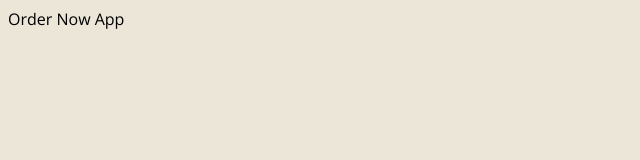
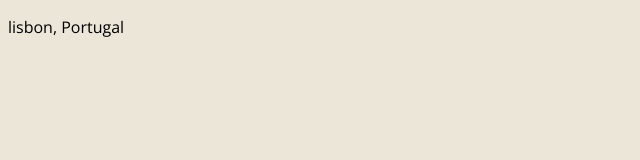
Before and after one commit to IlyaKrapivnoy/vue_order-app, a Vue app: page / in a window 1280 px wide. Shown: the top 160 px of the page, without its empty margins (0-640 px from the left). Built offline with nearby package versions, Linux system fonts and the light colour scheme.

Commit message:
add jobs

```diff
--- a/src/App.vue
+++ b/src/App.vue
@@ -1,14 +1,43 @@
 <template>
-  <div class="app">Order Now App</div>
+  <div class="app">
+    <p>{{ jobs[0].location }}</p>
+  </div>
 </template>
 
 <script lang="ts">
-  import { defineComponent } from 'vue'
+  import { defineComponent, ref } from 'vue';
+  import Job from '@/types/Job';
 
   export default defineComponent({
     name: 'App',
     components: {},
-  })
+    setup() {
+      // const age = ref<string | number>(25)
+      const jobs = ref<Job[]>([
+        {
+          title: 'JavaScript Developer',
+          location: 'lisbon, Portugal',
+          salary: 50600,
+          id: '1',
+        },
+        {
+          title: 'Vue Developer',
+          location: 'Porto, Portugal',
+          salary: 40200,
+          id: '2',
+        },
+        {
+          title: 'React Developer',
+          location: 'Berlin, Germany',
+          salary: 40500,
+          id: '3',
+        },
+      ]);
+
+      return { jobs };
+    },
+    methods: {},
+  });
 </script>
 
 <style></style>
--- /dev/null
+++ b/src/types/Job.ts
@@ -0,0 +1,8 @@
+interface Job {
+  title: string;
+  location: string;
+  salary: number;
+  id: string;
+}
+
+export default Job;
```
Also changed, not shown: 1 other file (tests, documents, lock files or other folders).
